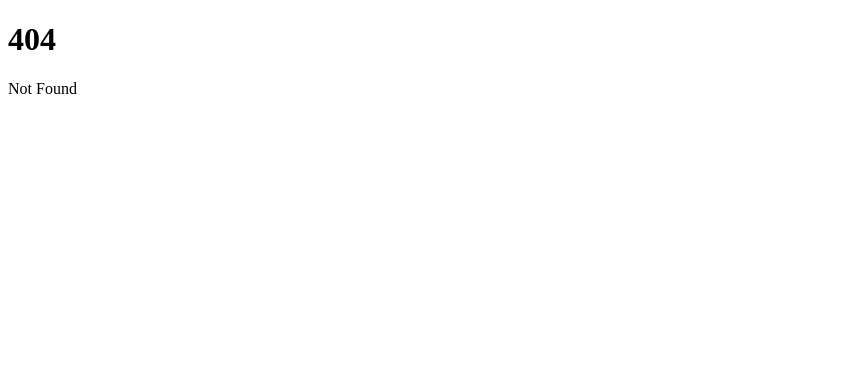
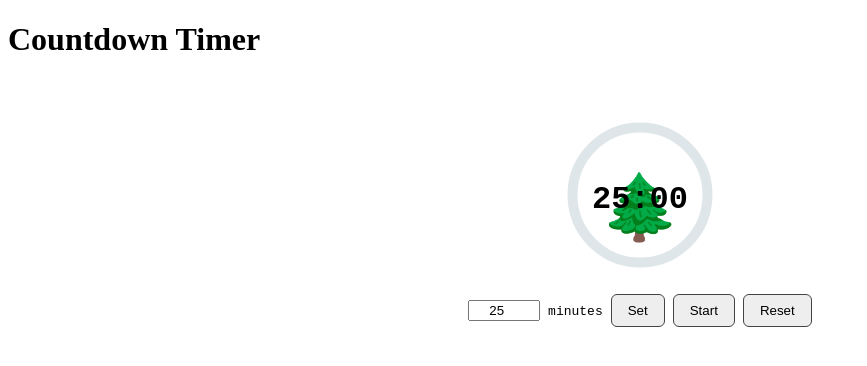
Before and after one commit to itcOnlineGaming/Team_2_2025, a SvelteKit app in the folder Project/: page /countdown in a window 1280 px wide. Before the commit this address had no page. Shown: the top 366 px of the page, without its empty margins (0-867 px from the left). Built offline with nearby package versions, Linux system fonts and the light colour scheme.

Commit message:
updating the actual project to include the countdown

```diff
--- /dev/null
+++ b/Project/src/lib/components/Countdown.svelte
@@ -0,0 +1,175 @@
+<script>
+  import { writable } from 'svelte/store';
+
+  let customMinutes = 25; // default input
+  const timeLeft = writable(customMinutes * 60);
+  let interval = null;
+  let isRunning = false;
+
+  $: totalSeconds = customMinutes * 60;
+  $: progress = 1 - $timeLeft / totalSeconds;
+
+  // Format seconds -> mm:ss
+  $: formattedTime = formatTime($timeLeft);
+
+  function formatTime(seconds) {
+    const minutes = Math.floor(seconds / 60);
+    const secs = seconds % 60;
+    return `${minutes}:${secs.toString().padStart(2, '0')}`;
+  }
+
+  function startTimer() {
+    if (interval) return; // prevent duplicates
+    isRunning = true;
+    interval = setInterval(() => {
+      timeLeft.update(t => {
+        if (t <= 1) {
+          clearInterval(interval);
+          interval = null;
+          isRunning = false;
+          return 0;
+        }
+        return t - 1;
+      });
+    }, 1000);
+  }
+
+  function pauseTimer() {
+    clearInterval(interval);
+    interval = null;
+    isRunning = false;
+  }
+
+  function toggleTimer() {
+    if (isRunning) pauseTimer();
+    else startTimer();
+  }
+
+  function setCustomTime() {
+    pauseTimer();
+    timeLeft.set(customMinutes * 60);
+  }
+</script>
+
+<div class="timer {isRunning ? 'running' : ''}">
+   <div class="circle">
+    <svg viewBox="0 0 120 120" class="progress-ring">
+      <circle
+        class="progress-ring__bg"
+        cx="60"
+        cy="60"
+        r="54"
+        stroke-width="8"
+      />
+      <circle
+        class="progress-ring__progress"
+        cx="60"
+        cy="60"
+        r="54"
+        stroke-width="8"
+        stroke-dasharray={2 * Math.PI * 54}
+        stroke-dashoffset={(1 - progress) * 2 * Math.PI * 54}
+      />
+    </svg>
+    <!-- 🌲 Tree in the middle -->
+    <div class="tree">
+      🌲
+    </div>
+    <div class="time-display">
+       <h2>{formattedTime}</h2>
+    </div>
+  </div>
+
+
+  <div class="controls">
+    <label>
+      <input type="number" min="1" bind:value={customMinutes} />
+      minutes
+    </label>
+
+    <button on:click={setCustomTime}>Set</button>
+    <button on:click={toggleTimer}>
+      {isRunning ? 'Pause' : 'Start'}
+    </button>
+    <button on:click={() => timeLeft.set(0)}>Reset</button>
+  </div>
+</div>
+
+<style>
+  .timer {
+    text-align: center;
+    font-family: monospace;
+    padding: 1rem;
+  }
+  .circle {
+    position: relative;
+    width: 150px;
+    height: 150px;
+    margin: 1.5rem auto;
+  }
+
+  .progress-ring {
+    transform: rotate(-90deg);
+    width: 100%;
+    height: 100%;
+  }
+
+  .progress-ring__bg {
+    fill: none;
+    stroke: #dfe6e9;
+  }
+
+  .progress-ring__progress {
+    fill: none;
+    stroke: #2ecc71;
+    stroke-linecap: round;
+    transition: stroke-dashoffset 0.35s;
+  }
+
+  .tree {
+    position: absolute;
+    top: 70%;
+    left: 50%;
+    font-size: 4rem;
+    transform: translate(-50%, -70%);
+    transition: transform 0.3s ease;
+  }
+
+
+  .running .tree {
+  font-size: 4.5rem;
+  transform: translate(-50%, -72%) scale(1.05);
+  }
+
+  .time-display {
+    position: absolute;
+    top: 50%;
+    left: 50%;
+    transform: translate(-50%, -50%);
+  }
+
+  h2 {
+    font-size: 2rem;
+    margin-bottom: 1rem;
+  }
+  .controls {
+    display: flex;
+    gap: 0.5rem;
+    justify-content: center;
+    align-items: center;
+  }
+  input {
+    width: 4rem;
+    text-align: center;
+  }
+  button {
+    padding: 0.5rem 1rem;
+    border: 1px solid #444;
+    border-radius: 6px;
+    background: #eee;
+    cursor: pointer;
+  }
+  button:hover {
+    background: #ddd;
+  }
+</style>
--- /dev/null
+++ b/Project/src/routes/countdown/+page.svelte
@@ -0,0 +1,6 @@
+<script>
+  import CountdownTimer from '$lib/components/Countdown.svelte';
+</script>
+
+<h1>Countdown Timer</h1>
+<CountdownTimer />
```
Also changed, not shown: Project/src/routes/+page.svelte (+12 -0 lines).
